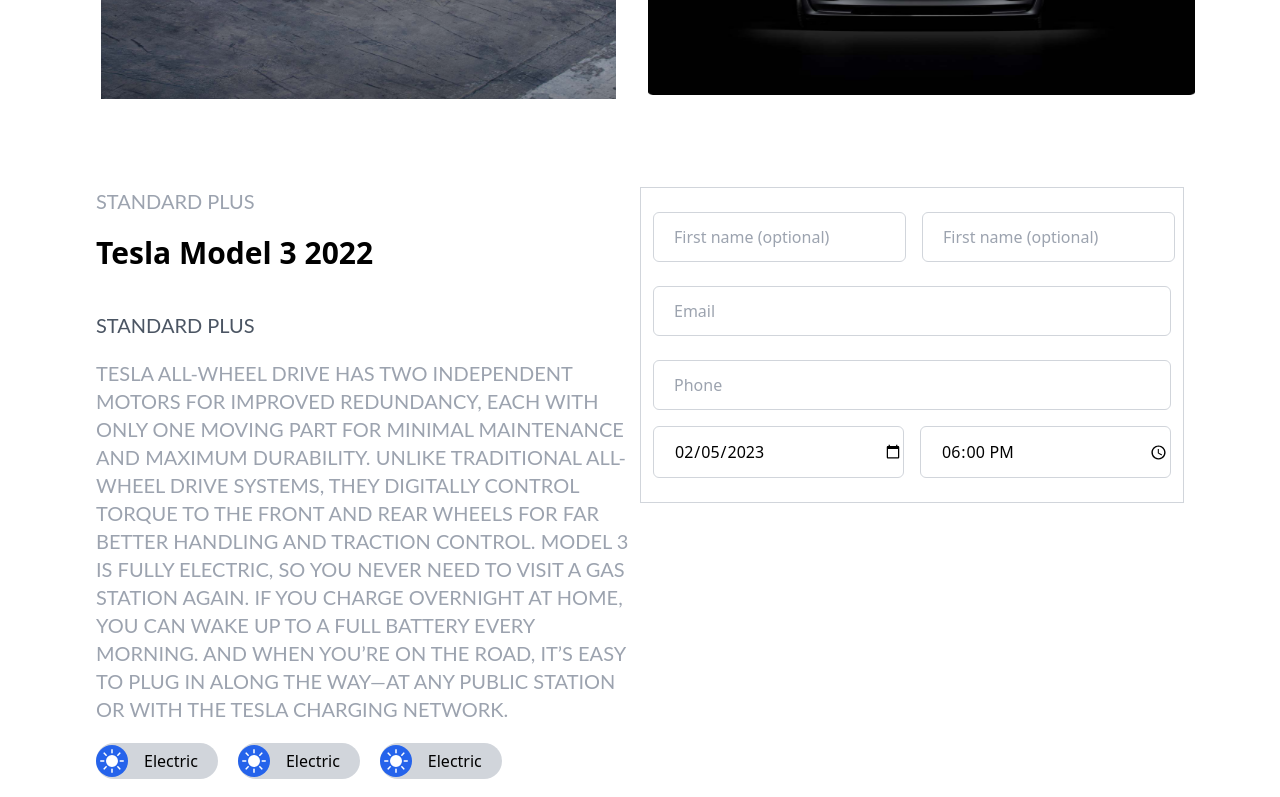
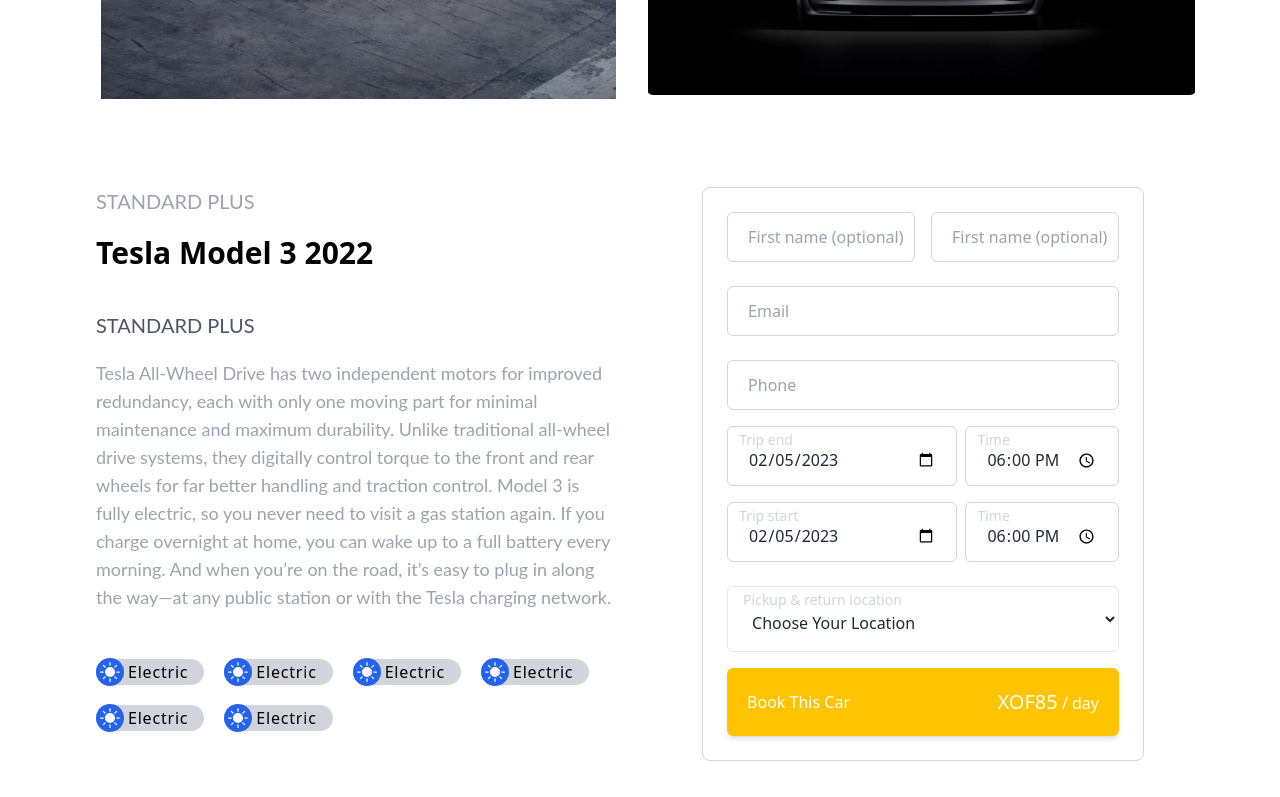
Before and after one commit to khalilahmad3212/nextjs, a Next.js app: page /product/1 in a window 1280 px wide. Shown: the part 560-1357 px from the top of the page. Built offline with nearby package versions, Linux system fonts and the light colour scheme.

Commit message:
Next-JS-Project

```diff
--- a/components/product/CarData.tsx
+++ b/components/product/CarData.tsx
@@ -1,17 +1,19 @@
+import Link from "next/link";
 import React from "react";
 
 import { BsSunFill } from "react-icons/bs";
 
 function CarData() {
   return (
-    <div className=" max-w-[1440px] mx-auto px-24 pt-12 flex">
+    <div className=" max-w-[1440px] mx-auto px-24 pt-12 flex gap-12 mb-24">
+      {/* left Portion */}
       <div className="w-1/2 flex flex-col">
         <p className="text-xl uppercase text-gray-400">STANDARD PLUS</p>
         <h4 className=" text-3xl font-bold mt-5 mb-10">Tesla Model 3 2022</h4>
 
         <p className="text-xl uppercase text-gray-600 mb-5">STANDARD PLUS</p>
 
-        <p className="text-xl uppercase text-gray-400 mb-5">
+        <p className="text-lg text-gray-400 mb-12">
           Tesla All-Wheel Drive has two independent motors for improved
           redundancy, each with only one moving part for minimal maintenance and
           maximum durability. Unlike traditional all-wheel drive systems, they
@@ -29,8 +31,8 @@
               key={item + "as"}
               className="flex relative flex-row items-center"
             >
-              <BsSunFill className="text-white p-1 absolute bg-blue-600 rounded-full w-8 h-8" />
-              <span className="pl-12 pr-5 rounded-full py-[6px] bg-gray-300">
+              <BsSunFill className="text-white p-1 absolute bg-blue-600 rounded-full w-7 h-7" />
+              <span className="pl-8 tracking-wider pr-4 rounded-full py-[1px] bg-gray-300">
                 Electric
               </span>
             </div>
@@ -38,47 +40,124 @@
         </div>
       </div>
 
-      <div className="w-1/2">
-        <form className="border-[1px] border-gray-300 px-3 py-6">
+      {/* Right Portion */}
+      <div className="w-1/2 px-10 text-gray-800">
+        <form className="border-[1px] border-gray-300 px-6 py-6 rounded-lg">
           <div className="flex flex-row gap-4 justify-around">
             <input
               type="text"
               placeholder="First name (optional)"
-              className="border-[1px] border-gray-300 pl-5 py-3 rounded-md"
+              className="border-[1px] border-gray-300 focus:outline-1 focus:outline-gray-300 pl-5 py-3 rounded-md w-1/2"
             />
             <input
               type="text"
               placeholder="First name (optional)"
-              className="border-[1px] border-gray-300 pl-5 py-3 rounded-md"
+              className="border-[1px] border-gray-300 pl-5 py-3 rounded-md w-1/2 focus:outline-1 focus:outline-gray-300"
             />
           </div>
           <div>
             <input
               type="email"
               placeholder="Email"
-              className="border-[1px] w-full mt-6 border-gray-300 pl-5 py-3 rounded-md"
+              className="border-[1px] focus:outline-1 focus:outline-gray-300 w-full mt-6 border-gray-300 pl-5 py-3 rounded-md"
             />
           </div>
           <div>
             <input
               type="tel"
               placeholder="Phone"
-              className="border-[1px] w-full mt-6 border-gray-300 pl-5 py-3 rounded-md"
+              className="border-[1px] focus:outline-1 focus:outline-gray-300 w-full mt-6 border-gray-300 pl-5 py-3 rounded-md"
             />
           </div>
 
-          <div className="flex flex-row gap-4 justify-around mt-4">
-            <input
-              type="date"
-               value={new Date().toISOString().substring(0, 10)}
-              className="border-[1px] w-1/2 border-gray-300 pl-5 py-3 rounded-md"
-            />
-            <input
-              type="time"
-              value={'18:00'}
-              className="border-[1px] w-1/2 border-gray-300 pl-5 py-3 rounded-md"
-            />
+          <div className="flex flex-row gap-2 mt-4 w-full">
+            <div className="relative w-3/4">
+              <label
+                htmlFor="trip_start_date"
+                className=" absolute left-3 text-gray-300 top-1 text-sm"
+              >
+                Trip end
+              </label>
+              <input
+                id="trip_start_date"
+                type="date"
+                value={new Date().toISOString().substring(0, 10)}
+                className="border-[1px] border-gray-300 w-full px-5 pb-3 pt-5 rounded-md focus:outline-1 focus:outline-gray-300"
+              />
+            </div>
+            <div className="relative w-2/4">
+              <label
+                htmlFor="trip_start_time"
+                className="absolute left-3 text-gray-300 top-1 text-sm"
+              >
+                Time
+              </label>
+              <input
+                id="trip_start_time"
+                type="time"
+                value={"18:00"}
+                className="border-[1px] border-gray-300 w-full px-5 pb-3 pt-5 rounded-md focus:outline-1 focus:outline-gray-300"
+              />
+            </div>
           </div>
+
+          <div className="flex flex-row gap-2 mt-4 w-full">
+            <div className="relative w-3/4">
+              <label
+                htmlFor="trip_end_date"
+                className=" absolute left-3 text-gray-300 top-1 text-sm"
+              >
+                Trip start
+              </label>
+              <input
+                id="trip_end_date"
+                type="date"
+                value={new Date().toISOString().substring(0, 10)}
+                className="border-[1px] border-gray-300 w-full px-5 pb-3 pt-5 rounded-md focus:outline-1 focus:outline-gray-300"
+              />
+            </div>
+            <div className="relative w-2/4">
+              <label
+                htmlFor="trip_end_time"
+                className="absolute left-3 text-gray-300 top-1 text-sm"
+              >
+                Time
+              </label>
+              <input
+                id="trip_end_time"
+                type="time"
+                value={"18:00"}
+                className="border-[1px] border-gray-300 w-full px-5 pb-3 pt-5 rounded-md focus:outline-1 focus:outline-gray-300"
+              />
+            </div>
+          </div>
+
+          <div className="relative mt-6">
+            <label
+              htmlFor="pick_return_location"
+              className="absolute left-4 text-gray-300 top-1 text-sm"
+            >
+              Pickup & return location
+            </label>
+            <select id="pick_return_location" className=" w-full pb-4 pt-6 px-5 bg-white border-[1px] focus:outline-1 focus:outline-gray-300 rounded-md">
+            <option value="" selected disabled hidden>Choose Your Location</option>
+              {
+                ['One', 'Two', 'Three'].map((item) => (
+                  <option key={new Date().toString()} value={item} >{item}</option>
+                ))
+              }
+            </select>
+          </div>
+          <Link href="/categary/electric-car">
+              <div
+                className="shadow-md font-medium py-5 px-5 text-white
+               cursor-pointer bg-primary hover:bg-primary text-md
+               flex justify-between items-center mt-4 rounded-md"
+              >
+                <span>Book This Car</span>
+                <span> <span className="text-xl">XOF85</span> / day</span>
+              </div>
+            </Link>
         </form>
       </div>
     </div>
```
